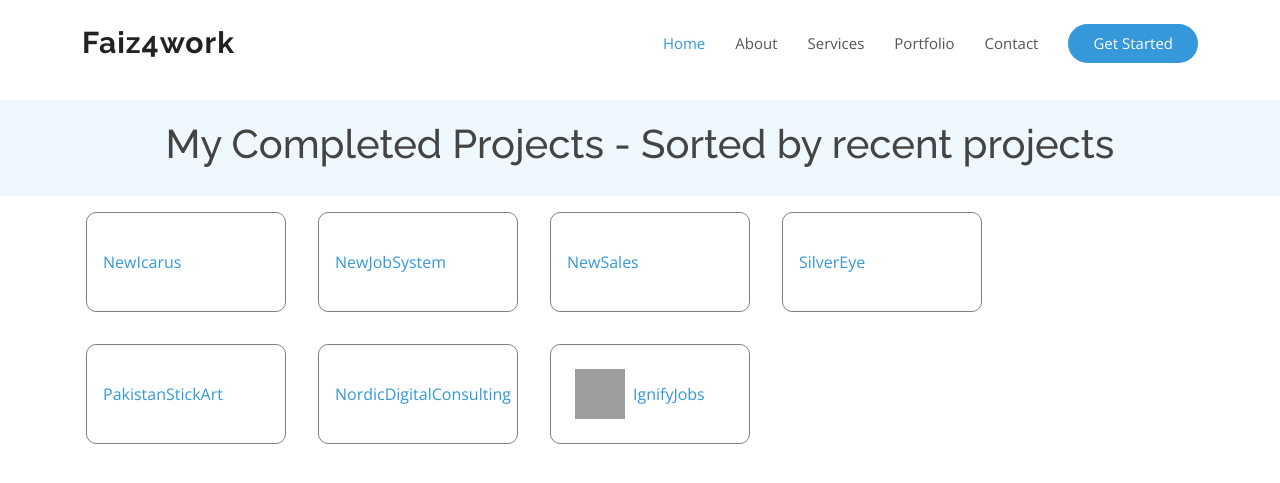
After one commit to Faiz4work/portfolio-site, a Flask app: template portfolio_site/templates/sections/portfolio2.html in a window 1280 px wide. The commit adds this page. Shown: the top 483 px of the page. Run offline with Flask 2, Linux system fonts and the light colour scheme; the template is opened without the code that fills it: values that come from a table or form of the project are taken from there, others are empty; data comes from the database, SQL or seed files in the repository; both versions use the stored data as it was after the commit; some libraries are stand-ins or nearby versions; grey boxes are pictures that could not be loaded.

Commit message:
added database and box feature initilized in portfolio.html

```diff
--- /dev/null
+++ b/portfolio_site/admin/__init__.py
@@ -0,0 +1,6 @@
+from flask import Blueprint
+
+
+myadmin = Blueprint('myadmin', __name__)
+
+from portfolio_site.admin.routes import *
--- a/portfolio_site/config.py
+++ b/portfolio_site/config.py
@@ -1,4 +1,6 @@
 class Config():
+    SQLALCHEMY_DATABASE_URI = "sqlite:///database.db"
+    SQLALCHEMY_TRACK_MODIFICATIONS = False
     SECRET_KEY = "#$%&dgf6465$ggf6465sfdlfdlheo#$@23450"
     MAIL_SERVER = "mail.faiz4work.com"
     MAIL_PORT = 465
--- a/portfolio_site/static/css/portfolio.css
+++ b/portfolio_site/static/css/portfolio.css
@@ -9,3 +9,16 @@ section{
 .arrow{
     transform: rotate(45deg);
 }
+.box{
+    width: 200px;
+    height: 100px;
+    border: 1px solid gray;
+    border-radius: 10px;
+    display: flex;
+    flex-direction: row;
+    align-items: center;
+}
+.web_icon{
+    width: 50px;
+    height: 50px;
+}
--- /dev/null
+++ b/portfolio_site/templates/sections/portfolio2.html
@@ -0,0 +1,24 @@
+{% extends "sections/layout.html" %}
+{% block body %}
+
+<section>
+<h1>My Completed Projects - Sorted by recent projects</h1>
+</section>
+<main class="container">
+<div class="row">
+    {% for portfolio in portfolio_list %}
+        <div class="box p-3 m-3">
+            {% if portfolio.web_icon_url %}
+            <img src="{{portfolio.web_icon_url}}" alt="" class="web_icon m-2">
+            {% endif %}
+            <a href="{{portfolio.website_url}}" target="_blank">{{ portfolio.name }}</a>
+
+        </div>
+    {% endfor %}
+</div>
+
+
+
+</main>
+<link rel="stylesheet" href="{{ url_for('static', filename='css/portfolio.css') }}">
+{% endblock body %}
```
Also changed, not shown: portfolio_site/__init__.py (+10 -1 lines), portfolio_site/admin/routes.py (added, +9 -0 lines), portfolio_site/main/routes.py (+4 -6 lines), portfolio_site/models.py (added, +26 -0 lines), portfolio_site/database.db (added), portfolio_site/static/img/favicon.png, portfolio_site/static/img/favicon2.png (deleted), portfolio_site/static/img/logo.png (deleted), portfolio_site/static/img/logo2.png (deleted).
